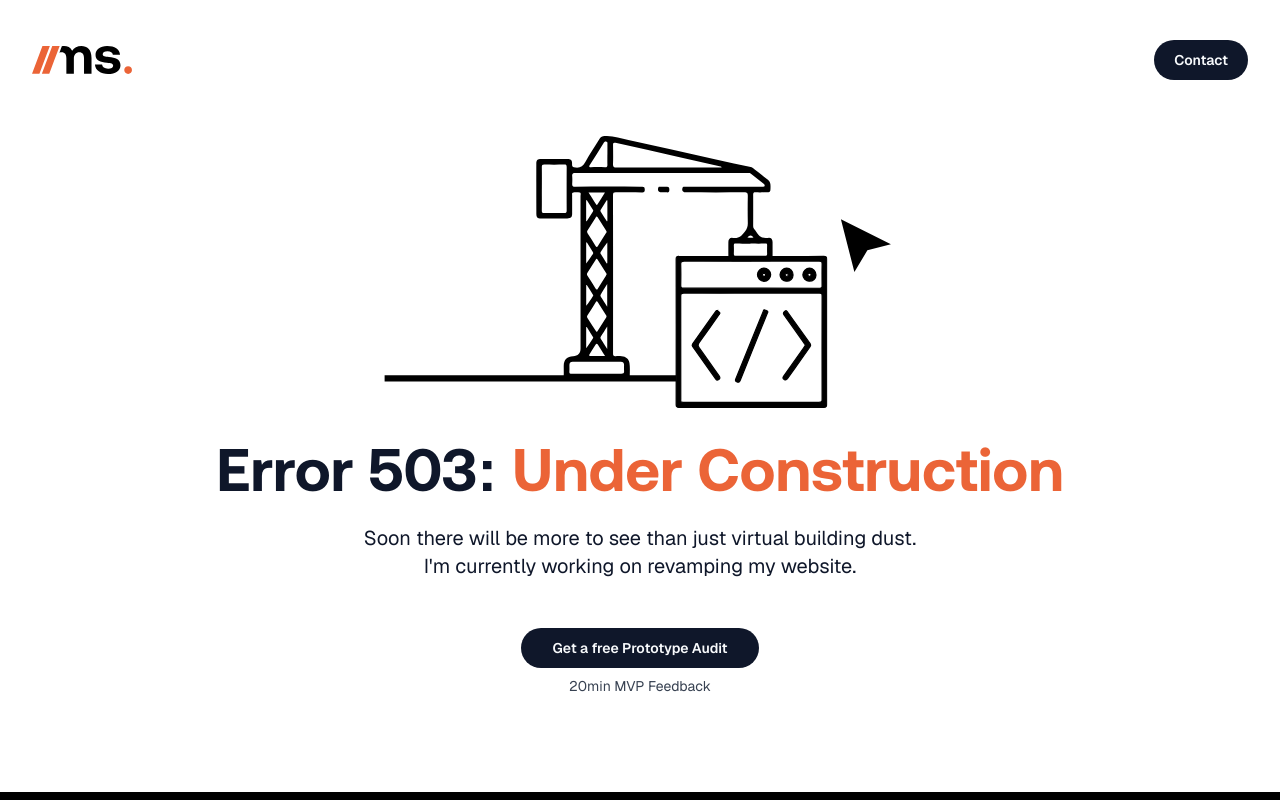
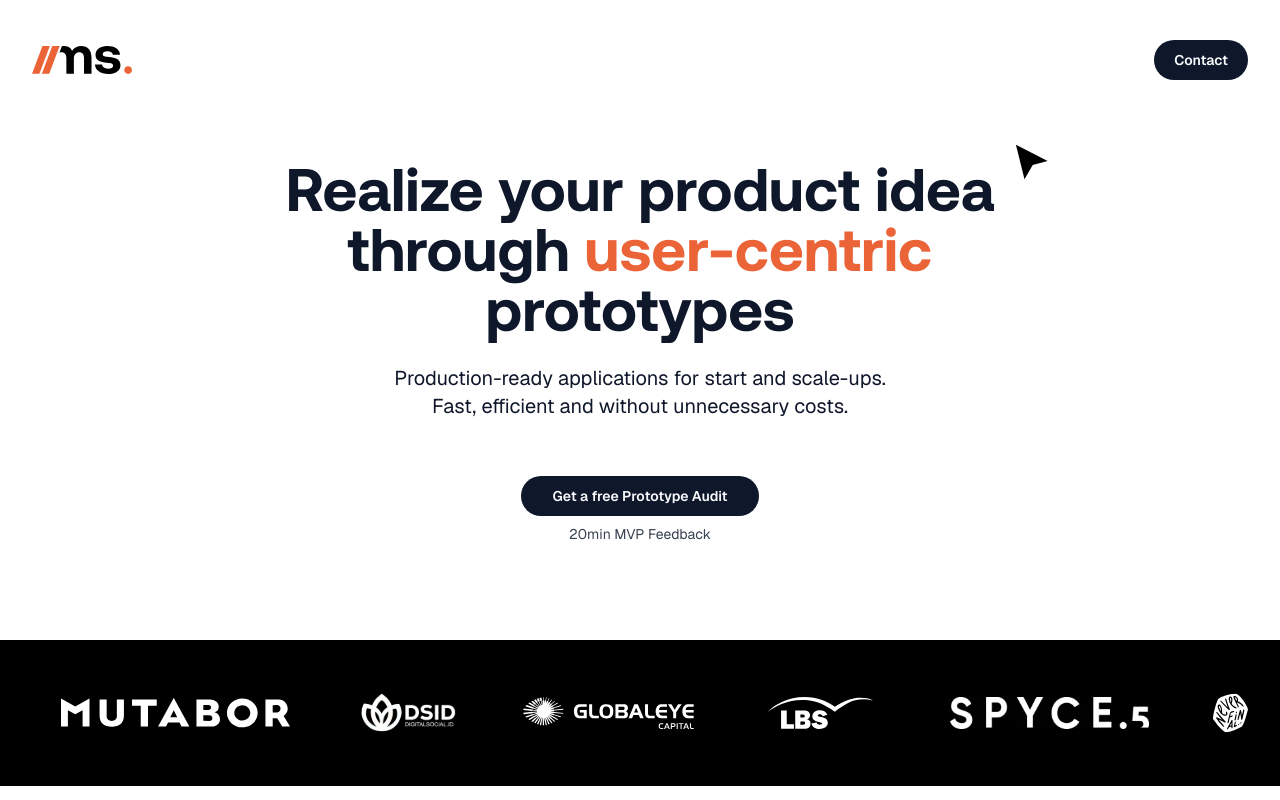
Before and after one commit to marvin-splitt/msdev.digital, a Next.js app: page / in a window 1280 px wide. Shown: the top 800 px of the page. Built offline with nearby package versions, Linux system fonts and the light colour scheme.

Commit message:
feat(hero): Add first iteration of desktop design

```diff
--- a/app/page.tsx
+++ b/app/page.tsx
@@ -1,7 +1,7 @@
 import Image from "next/image";
-import Construction from "@/public/construction.svg";
 import { Button } from "@/components/button";
 import { LogoSection } from "@/components/logo-section";
+import { HeroSection } from "@/components/hero-section";
 
 import Logo from "@/public/logos/msdev-logo.svg";
 // Icons
@@ -31,34 +31,7 @@ export default function Home() {
         </Button>
       </header>
       <main>
-        <div className="container flex flex-col items-center">
-          <Image
-            priority
-            className="mt-14 px-8 w-full h-auto max-w-md lg:max-w-xl"
-            src={Construction}
-            height={280}
-            alt="Under Construction"
-          />
-          <h1 className="text-4xl lg:text-6xl font-bold mt-8 text-center">
-            Error 503: <br className="md:hidden" />
-            <span className="text-accent">Under Construction</span>
-          </h1>
-          <p className="max-w-3xl text-center lg:text-xl mt-6">
-            Soon there will be more to see than just virtual building dust.
-            <br />
-            I&apos;m currently working on revamping my website.
-          </p>
-          <Button asChild className="rounded-3xl px-8 py-4 mt-12">
-            <Link
-              target="_blank"
-              href="https://cal.com/msplitt/prototype-audit"
-              className="font-semibold"
-            >
-              Get a free Prototype Audit
-            </Link>
-          </Button>
-          <p className="text-gray-700 text-sm mt-2">20min MVP Feedback</p>
-        </div>
+        <HeroSection />
         <LogoSection />
         <div className="flex flex-row justify-center gap-6 mt-8 items-center">
           <Link href="https://www.linkedin.com/in/marvin-splitt/">
--- /dev/null
+++ b/components/hero-section.tsx
@@ -0,0 +1,39 @@
+import Image from "next/image";
+import { Button } from "./button";
+import Link from "next/link";
+import Arrow from "@/public/icons/arrow.svg";
+
+export const HeroSection: React.FC = () => {
+  return (
+    <div className="container flex flex-col items-center">
+      <div className="relative">
+        <h1 className="text-4xl lg:text-6xl font-bold text-center mt-20">
+          Realize your product idea
+          <br />
+          through <span className="text-accent">user-centric</span>
+          <br /> prototypes
+        </h1>
+        <p className="max-w-3xl text-center lg:text-xl mt-6">
+          Production-ready applications for start and scale-ups.
+          <br />
+          Fast, efficient and without unnecessary costs.
+        </p>
+        <Image
+          className="absolute h-9 w-9 top-16 -right-14"
+          src={Arrow}
+          alt="Arrow Icon"
+        />
+      </div>
+      <Button asChild className="rounded-3xl px-8 py-4 mt-14">
+        <Link
+          target="_blank"
+          href="https://cal.com/msplitt/prototype-audit"
+          className="font-semibold"
+        >
+          Get a free Prototype Audit
+        </Link>
+      </Button>
+      <p className="text-gray-700 text-sm mt-2">20min MVP Feedback</p>
+    </div>
+  );
+};
```
Also changed, not shown: public/icons/arrow.svg (added).
